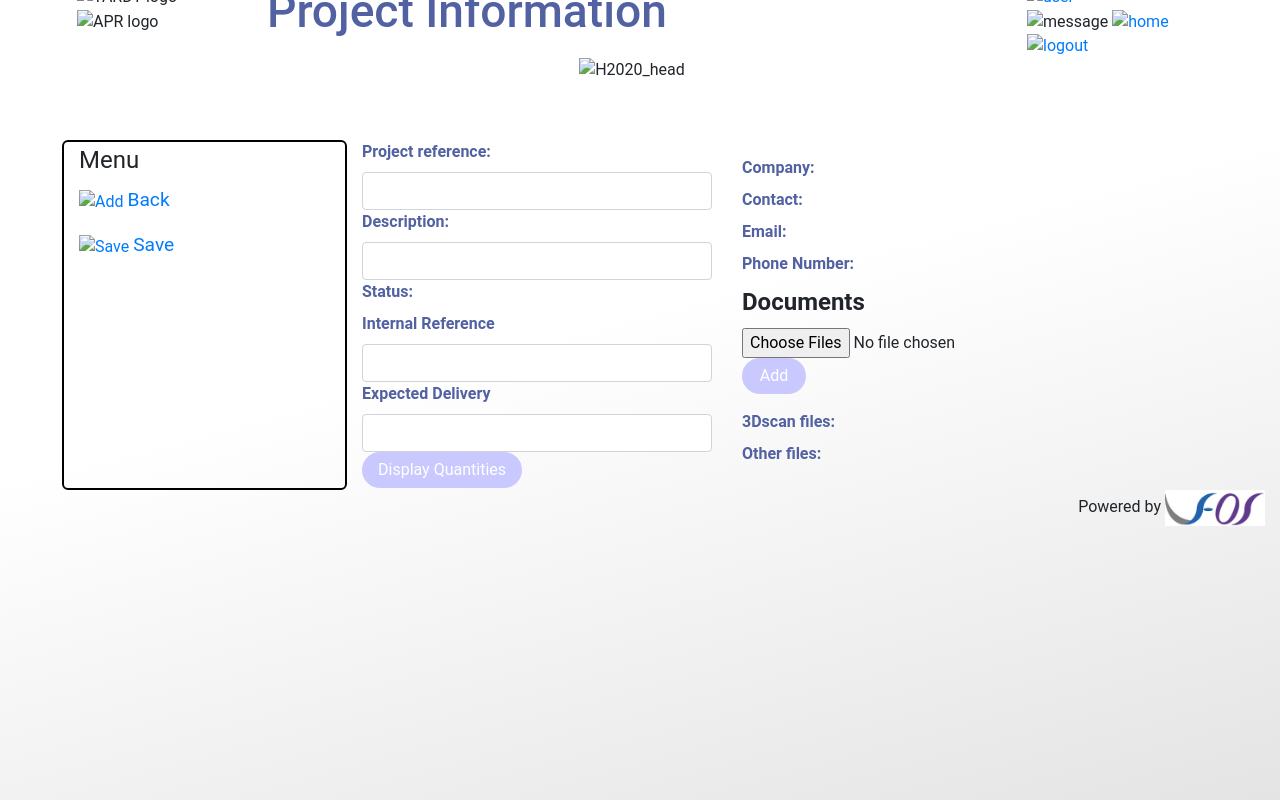
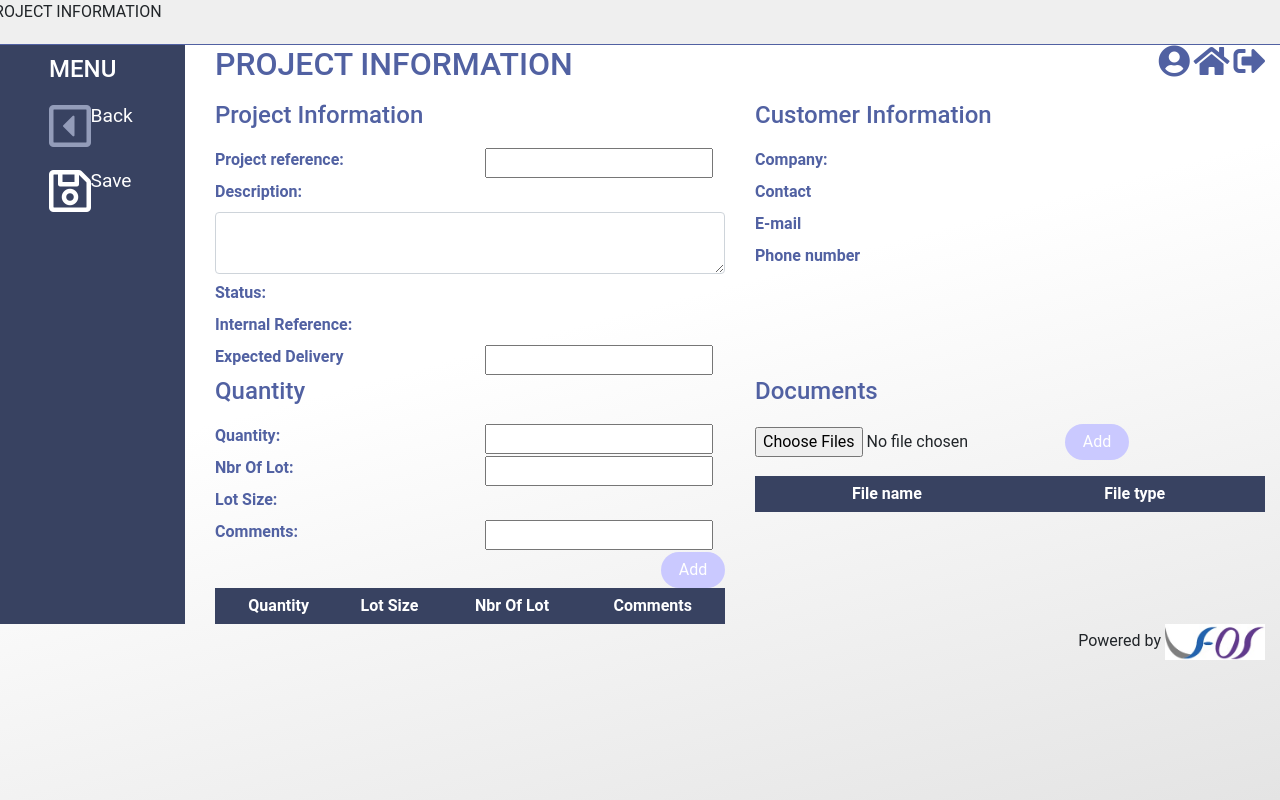
Before and after one commit to locoste/Vapp1, a plain HTML site: page View/DisplayProjectUser.html in a window 1280 px wide. Drawn offline with nearby package versions, Linux system fonts and the light colour scheme; no server answers; files whose address does not match are found by name.

Commit message:
update for evaluation

```diff
--- a/Server/app/Project.js
+++ b/Server/app/Project.js
@@ -3,7 +3,8 @@ var app = angular.module("Project", []);
 app.constant('config', {
   	api_url: 'localhost',
     api_port: '8000',
-    alf_url: '159.84.130.180',
+    //alf_url: '159.84.130.180',
+    alf_url: 'localhost',
     alf_port: '8080',
     scan_url: '159.84.143.246',
     scan_port: '8243'
--- a/Server/app/controller/NewFeatures.controller.js
+++ b/Server/app/controller/NewFeatures.controller.js
@@ -32,7 +32,7 @@ app.controller('NewFeatures', function($scope, $http, config) {
     $http.post('http://'+url+':'+port+'/newFeatures/' + project, body).then(function(response) {
       console.log(JSON.stringify(response.data))
       console.log(JSON.stringify($scope.selectedFile))
-      if($scope.selectedFile != undefined){
+      if($scope.selectedFile.length >0){
         var fileBody = '{"files":['
         for(i=0; i<$scope.selectedFile.length; i++){
           fileBody += '{"file":"'+$scope.selectedFile[i].document_name+'"},'
@@ -46,6 +46,8 @@ app.controller('NewFeatures', function($scope, $http, config) {
             window.location.href = "NewFeatures.html?"+project;
           }
         })
+      } else {
+        window.location.href = "DisplayProject.html?"+project;
       }
     });
   }
--- a/Server/app/controller/NewUser.controller.js
+++ b/Server/app/controller/NewUser.controller.js
@@ -9,6 +9,7 @@ app.controller('NewUser', function($scope, $http, config) {
       body = '{"company":"' + $scope.company + '", "contact":"' + $scope.contact + '", "email":"' + $scope.email + '", "phone_number":"' + $scope.phone_number + '", "login":"' + $scope.login + '", "password":"' + $scope.password + '"}'
       $http.post('http://'+url+':'+port+'/createUser', body).then(function(response){
         console.log(response.data)
+        window.location.assign('login.html');
         })
     }
     else {
--- a/Server/app/controller/displayFeature.controller.js
+++ b/Server/app/controller/displayFeature.controller.js
@@ -161,7 +161,7 @@ app.controller('DisplayFeatures', function($scope, $http, config) {
           var storeType = response.data[0].adress_id.substr(0,9);
           var storeId = response.data[0].adress_id.substr(11);
           //document.getElementById("pdfReader").src = 'http://'+scan_url+':'+scan_port+'dcme/v1/alfresco/s/api/node/workspace/SpacesStore'+storeId+'/content?a=false&alf_ticket='+ticket
-          document.getElementById("pdfReader").src = 'http://'+alf_url+':'+alf_port+'/alfresco/s/api/node/workspace/SpacesStore'+storeId+'/content?a=false&alf_ticket='+ticket
+          document.getElementById("pdfReader").src = 'http://'+alf_url+':'+alf_port+'/alfresco/s/api/node/workspace'+storeId+'/content?a=false&alf_ticket='+ticket
         })
       })
     }
--- a/View/DisplayProjectUser.html
+++ b/View/DisplayProjectUser.html
@@ -10,116 +10,205 @@
 <body>
   <div ng-app="Project">
     <div ng-controller="DisplayProjectUser">
-    <div class="container">
+      <p><big><big></big></big></p>
+      <header>
+        PROJECT INFORMATION
+      </header>
+      <div class="container-fluid">
         <div class="row">
-      <div class="col-lg-2">
-        <div style="width: 180px; height: 140px;">
-          <img style="width: 180px; height: 70px;" alt="TARDY logo" src="./images/tardy-logo.jpg">
-          <img style="width: 180px; height: 70px;" alt="APR logo" src="./images/APR-QD.jpg">
+          <div class="col-lg-2"> <!-- Menu gauche -->
+            <div class="menu_gauche">
+              <h2 class="menu_text"> MENU </h2>
+              <div class="row">
+                <div class="col-md-3">
+                  <a href="DisplayAllProject.html"><i class="far fa-caret-square-left fa-3x"></i>
+                  </a></div>
+                  <div class="col-md-9">
+                    <a href="DisplayAllProject.html"><big class="menu_text">Back</big></a>
                   </div>
                 </div>
-      <div class="col-lg-8" style="text-align: center">
-        <h1><big><big>Project Information</big></big></h1>
-        <img alt="H2020_head" src="./images/bandeau.jpg">
+                <p></p>
+                <div class="row">
+                  <div class="col-md-3">
+                    <div ng-click="saveChangement()"><a href="DisplayAllProject.html"> <i class="far fa-save fa-3x"></i>
+                    </a></div>
                   </div>
-      <div class="col-lg-2">
+                  <div class="col-md-9">
+                    <a ng-click="saveChangement()" href="DisplayAllProject.html"><big class="menu_text">Save</big> </a>
+                  </div>
+                </div>
+                <p></p>
+              </div>
+            </div>
+            <div class="col-lg-10">
+              <div class="row"> <!-- Header personnalisé -->
+                <div class="col-md-9">
+                  <h1>PROJECT INFORMATION</h1>
+                </div>
+                <div class="col-md-3">
+                  <div class="header_icons">
+                    <a class="header_a" href="UserPage.html?{{User}}">{{User}}
+                      <i class="fas fa-user-circle fa-2x"></i>
+                    </a>
+                    <a classe="header_a" href="Accueil.html">
+                      <i class="fas fa-home fa-2x"></i>
+                    </a>
+                    <a class="header_a" href="/login.html" ng-click="logout()">
+                      <i class="fas fa-sign-out-alt fa-2x"></i>
+                    </a>
+                  </div>
+                </div>
+              </div>
+              <form method="get">
                 <div class="row">
-          <div class="col-lg-12">
-            <a href="UserPage.html?{{User}}">{{User}}
-            <img alt="user" src="./images/user.jpg" style="width: 50px; height: 50px;"></a>
+                  <div class="col-lg-6"> <!-- Partie gauche -->
+                    <h2>Project Information</h2>
+                    <div class="row">
+                      <div class="col-md-6">
+                        <label for="Project reference">Project reference: </label>
                       </div>
-          <div class="col-lg-12">
-            <img alt="message" src="./images/message.jpg" style="width: 50px; height: 50px;">
-            <a href="Accueil.html"><img alt="home" src="./images/home.jpg" style="width: 50px; height: 50px;"></a>
-            <a href="/login.html" ng-click="logout()"><img alt="logout" src="./images/signout.jpg" style="width: 50px; height: 50px;"></a>
+                      <div class="col-md-6">
+                        <input id="project_reference" type="text" ng-model="project_reference">
+                      </div>
+                    </div>
+                    <div>
+                      <label for="Description">Description: </label>
+                      <textarea id="Description" ng-model="description"></textarea>
+                    </div>
+                    <div class="row">
+                      <div class="col-md-6">
+                        <label for="Status">Status: </label>
+                      </div>
+                      <div class="col-md-6">
+                        {{status}}
+                      </div>
+                    </div>
+                    <div>
+                      <div class="row">
+                        <div class="col-md-6">
+                          <label for="Internal Reference">Internal Reference: </label>
+                        </div>
+                        <div class="col-md-6">
+                          {{internal_reference}}
+                        </div>
+                      </div>
+                      <div class="row">
+                        <div class="col-md-6">
+                          <label for="Expected_Delivery">Expected Delivery</label>
+                        </div>
+                        <div class="col-md-6">
+                          <input id="Expected_Delivery" type="text" ng-model="delivery">
                         </div>
                       </div>
                     </div>
                   </div>
+                  <div class="col-lg-6"> <!-- Partie droite -->
+                    <h2>Customer Information</h2>
+                    <div class="row">
+                      <div class="col-md-6">
+                        <label>Company: </label>
                       </div>
-  <p><big><big></big></big></p>
-    <div class="container">
+                      <div class="col-md-6">
+                        {{company}}
+                      </div>
+                    </div>
+
                     <div class="row">
-      <div class="col-lg-3" style="border: 2px solid black; border-radius: 6px;">
-        <legend> Menu </legend>
+                      <div class="col-md-6">
+                       <label>Contact</label>
+                     </div>
+                     <div class="col-md-6">
+                       {{contact}}
+                     </div>
+                   </div>
+
                    <div class="row">
-          <div><a href="DisplayAllProject.html">
-            <div class="col-lg-12">
-              <img style="width: 40px; height: 40px;" alt="Add" src="./images/history.jpg">
-              <big>Back</big>
+                    <div class="col-md-6">
+                      <label>E-mail</label>
                     </div>
-          </a></div>
+                    <div class="col-md-6">
+                      {{email}}
                     </div>
-        <p></p>
+                  </div>
                   <div class="row">
-          <div ng-click="saveChangement()"><a href="DisplayAllProject.html">
-            <div class="col-lg-12">
-              <img style="width: 40px; height: 40px;" alt="Save" src="./images/save.jpg">
-              <big>Save</big>
+                    <div class="col-md-6">
+                      <label>Phone number</label>
                     </div>
-          </a></div>
+                    <div class="col-md-6">
+                      {{phone_number}}
                     </div>
-        <p></p>
                   </div>
-      <div class="col-lg-8">
-          <form method="get">
+                </div>
+              </div>
               <div class="row">
                 <div class="col-lg-6">
-                <div>
-                  <label for="Project reference" style="font-weight: bold">Project reference: </label>
-                  <input id="project_reference" type="text" class="form-control" ng-model="project_reference">
+                  <h2>Quantity</h2>
+                  <div class="row">
+                    <div class="col-md-6">
+                      <label for="Quantity" style="font-weight: bold">Quantity:</label>
                     </div>
-                <div>
-                  <label for="Description" style="font-weight: bold">Description: </label>
-                  <input id="Description" type="textarea" class="form-control" ng-model="description">
-                </div>
-                <div>
-                  <label for="Status" style="font-weight: bold">Status: </label> {{status}}
-                </div>
-                <div>
-                <div>
-                  <label for="Internal Reference" style="font-weight: bold">Internal Reference</label>
-                  <input id="Internal Reference" type="text" class="form-control" ng-model="internal_reference">
-                </div>
-                <div>
-                  <label for="Expected_Delivery" style="font-weight: bold">Expected Delivery</label>
-                  <input id="Expected_Delivery" type="text" class="form-control" ng-model="delivery">
-                </div>
-                <button ng-click="showQuantity()">Display Quantities</button>
+                    <div class="col-md-6">
+                      <input id="Quantity" type="number" ng-model="quantity" onchange="angular.element(this).scope().lotSize()">
                     </div>
                   </div>
-            <div class="col-lg-6" style="border-width: medium">
-              <p></p>
-              <div>
-                  <label for="Company" style="font-weight: bold">Company:</label> {{company}}
+                  <div class="row">
+                    <div class="col-md-6">
+                      <label for="Nbr Of Lot" style="font-weight: bold">Nbr Of Lot:</label>
                     </div>
-              <div>
-                <label for="Contact" style="font-weight: bold">Contact:</label> {{contact}}
+                    <div class="col-md-6">
+                      <input id="Nbr Of Lot" type="number" ng-model="nbr_of_lot" onchange="angular.element(this).scope().lotSize()">
                     </div>
-              <div>
-                <label for="Email" style="font-weight: bold">Email:</label> {{email}}
                   </div>
-              <div>
-                <label for="Phone Number" style="font-weight: bold">Phone Number:</label> {{phone_number}}
+                  <div class="row">
+                    <div class="col-md-6">
+                      <label for="Lot Size" style="font-weight: bold">Lot Size: </label>
                     </div>
-                <legend style="font-weight: bold">Documents</legend>
-                <p><input id="files" type="file" multiple/>
-                <button ng-click="displayFileName()">Add</button></p>
-                <label style="font-weight: bold">3Dscan files:</label>
+                    <div class="col-md-6">
+                      {{lot_size}}
+                    </div>
+                  </div>
+                  <div class="row">
+                    <div class="col-md-6">
+                      <label for="Default Label" style="font-weight: bold">Comments:</label>
+                    </div>
+                    <div class="col-md-6">
+                      <input id="Default Label" type="text" ng-model="default_label">
+                    </div>
+                  </div>
+                  <button class="add_quantity" ng-click="AddQuantity()">Add</button>
                   <table>
-                <tr ng-repeat="scan in scans">
-                  <td>{{scan}}</td><td><button ng-click="deleteFile(scan, 1)">Delete</button></td>
+                    <thead>
+                      <th></th><th>Quantity</th><th>Lot Size</th><th>Nbr Of Lot</th><th>Comments</th>
+                    </thead>
+                    <tbody style="text-align: center;">
+                      <tr ng-repeat="x in displayQuantity">
+                        <td type="hidden">{{quantity_id}}</td>
+                        <td>{{x.quantity}}</td>
+                        <td>{{x.lot_size}}</td>
+                        <td>{{x.number_of_lot}}</td>
+                        <td>{{x.default_label}}</td>
+                        <td><button ng-click="deleteQuantity(x.quantity_id)">Delete</button></td>
                       </tr>
+                    </tbody>
                   </table>
-                  <p><label style="font-weight: bold">Other files:</label>
-                  <table>
+                </div>
+                <div class="col-lg-6">
+                  <h2>Documents</h2>
+                  <p><input id="files" type="file" class="input_file" multiple/>
+                    <button class="button" ng-click="displayFileName()">Add</button></p>
+                    <table id="files_table">
+                      <thead>
+                        <th>File name</th><th>File type</th><th></th>
+                      </thead>
                       <tr ng-repeat="file in files">
-                    <td>{{file}}</td><td><button ng-click="deleteFile(file, 2)">Delete</button></td>
+                        <td>{{file.name}}</td><td>{{file.type}}</td><td><i class="fas fa-times" ng-click="deleteFile(file.name)"></i></td>
                       </tr>
                     </table>
                   </div>
                 </div>
               </form>
+          </div>
+        </div>
       </div>
     </div>
   </div>
```
Also changed, not shown: Server/app/controller/DisplayProject.controller.js (+61 -27 lines), Server/app/controller/DisplayProjectUser.controller.js (+63 -36 lines), Server/app/controller/createProject.controller.js (+44 -9 lines), Server/app/controller/vapp1.controller.js (+17 -23 lines), View/DisplayProject.html (+3 -3 lines), View/NewFeatures.html (+1 -1 lines), 1 other file. Lines whose indentation alone changed are shown as unchanged.
